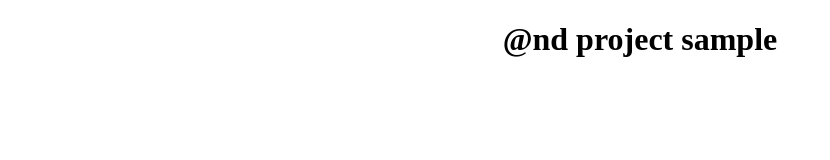
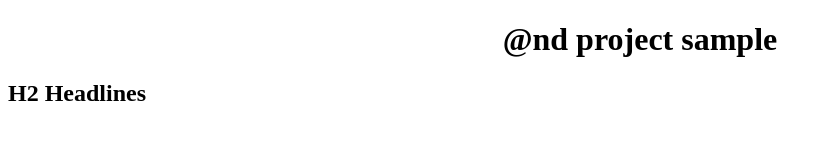
Before and after one commit to Coder-Hegde/project2, a plain HTML site: page index.html in a window 1280 px wide. Shown: the whole page, without its empty margins (0-830 px from the left). Drawn offline with Linux system fonts and the light colour scheme.

Commit message:
Second Commit

```diff
--- a/index.html
+++ b/index.html
@@ -7,5 +7,6 @@
 </head>
 <body>
     <center><h1>@nd project sample</h1></center>
+    <h2>H2 Headlines</h2>
 </body>
 </html>
```
